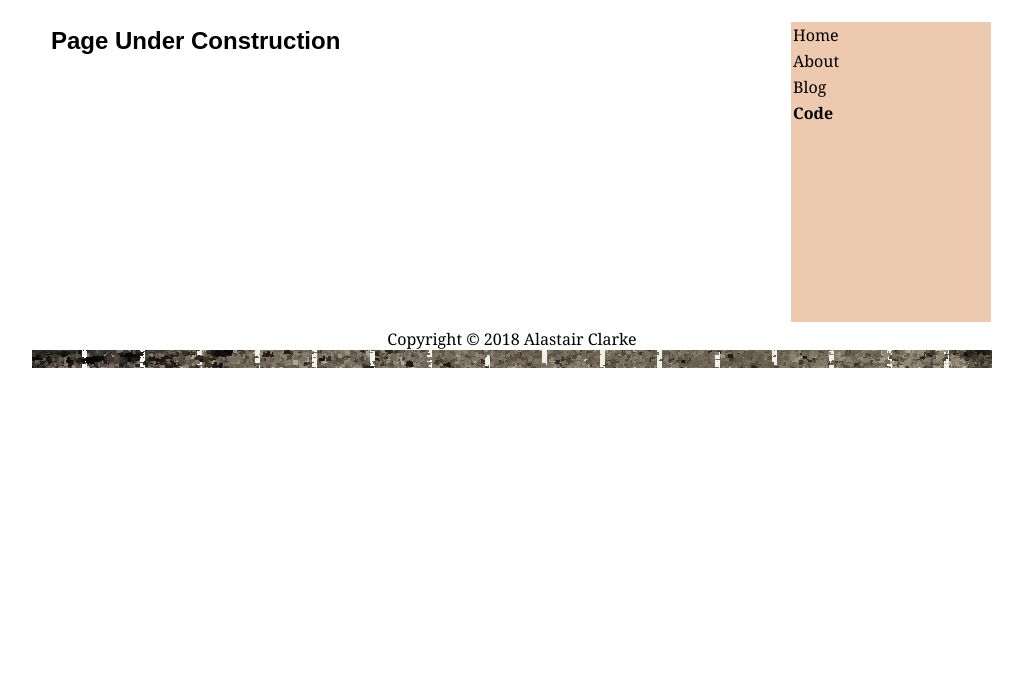
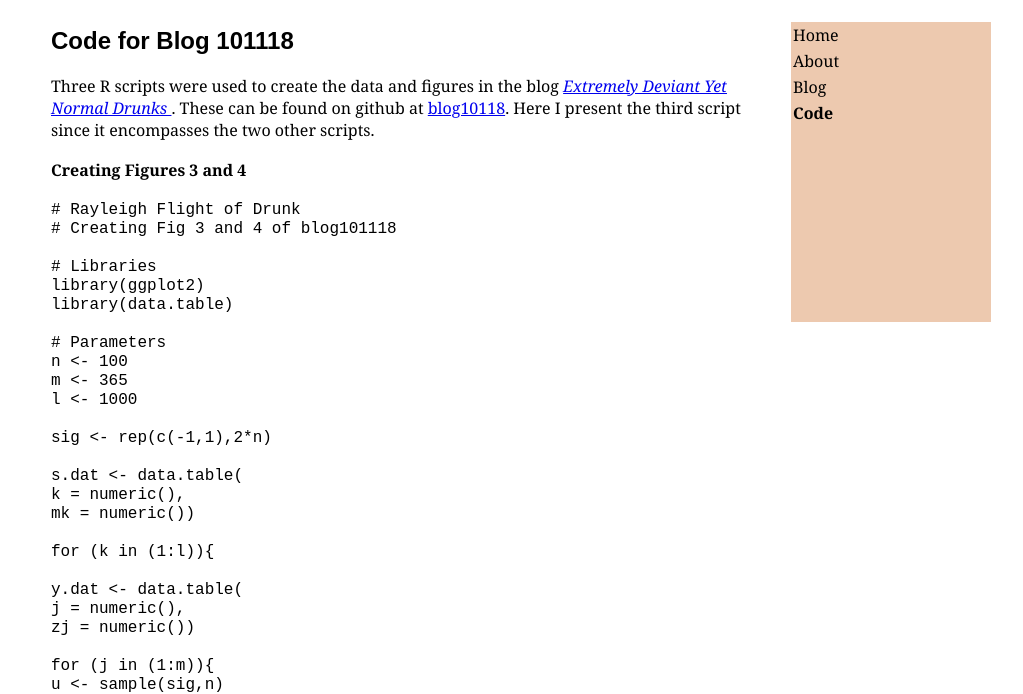
Before and after one commit to AlastairClarke/Catsite, a plain HTML site: page pages/code.html in a window 1280 px wide. Shown: the part 115-809 px from the top of the page, without its empty margins (129-1152 px from the left). Drawn offline with Linux system fonts and the light colour scheme.

Commit message:
Code for blog 101118

```diff
--- a/pages/code.html
+++ b/pages/code.html
@@ -25,8 +25,82 @@
 
 		<section id="wrapper">
 			<article>
-				<h2> Page Under Construction </h2>
-				<p>	</p>
+				<h2> Code for Blog 101118 </h2>
+				<p> Three R scripts were used to create the data and figures in the blog <i><a href="../pages/blog.html"> Extremely Deviant Yet Normal Drunks </a></i>. These can be found on github at <a href="https://github.com/AlastairClarke/Catsite/tree/master/code/2018/blog101118">blog10118</a>. Here I present the third script since it encompasses the two other scripts.
+</p>
+<br>
+<p> <b>Creating Figures 3 and 4 </b></p>
+<code style="white-space:pre; font-size:large">
+# Rayleigh Flight of Drunk
+# Creating Fig 3 and 4 of blog101118
+
+# Libraries
+library(ggplot2)
+library(data.table)
+
+# Parameters
+n <- 100
+m <- 365
+l <- 1000
+
+sig <- rep(c(-1,1),2*n)
+
+s.dat <- data.table(
+k = numeric(),
+mk = numeric())
+
+for (k in (1:l)){
+
+y.dat <- data.table(
+j = numeric(),
+zj = numeric())
+
+for (j in (1:m)){
+u <- sample(sig,n)
+xn <- c(0, cumsum(u))
+t <- seq(0, n, 1)
+d.dat <- data.table(cbind(t, xn))
+zj <- d.dat[t==n,]$xn
+temp <- data.frame(cbind(j,zj))
+y.dat <- rbind(y.dat, temp)
+}
+
+mk <- max(y.dat$zj)
+temp <- data.frame(cbind(k, mk))
+s.dat <- rbind(s.dat, temp)
+}
+
+s.dat <- s.dat[order(-mk)]
+s.oep <- s.dat[,.N, by=mk]
+s.oep$ep <- cumsum(s.oep$N)/l
+
+write.csv(s.dat, "Rayleigh_AnnualMaxDisp_l1000.csv", row.names=FALSE)
+write.csv(s.oep, "Rayleigh_OEP_l1000.csv", row.names=FALSE)
+
+g <- ggplot()
+gp <- g +
+geom_point(aes(x=k, y=mk), data=s.dat) +
+xlab(expression(paste("Simulation year, ", italic(k)))) +
+ylab(expression(paste("Annual Maximum Displacement, ", italic(M[k])))) +
+theme_bw() +
+theme(text=element_text(family="Georgia", size=22))
+
+ggsave(filename="AnnualDisp_Rayleigh_l1000.jpeg", plot=gp, width=8, height=6, dpi=200)
+
+g <- ggplot()
+gp <- g +
+geom_point(aes(x=mk, y=ep), data=s.oep, size=2) +
+geom_hline(yintercept=0.01, col="red") +
+geom_vline(xintercept=36.5, col="red") +
+xlab(expression(paste("Annual Maximum Displacement, ", italic(M[k])))) +
+ylab(expression(paste("Exceedance Probability, Pr {", italic(M[k])<=italic(y), "}"))) +
+scale_y_log10() +
+theme_bw() +
+theme(text=element_text(family="Georgia", size=22),
+panel.grid.minor=element_blank())
+
+ggsave(filename="EP_Rayleigh_l1000.jpeg", plot=gp, width=8, height=6, dpi=200)
+</code>
 			</article>
 		</section>
 
```
